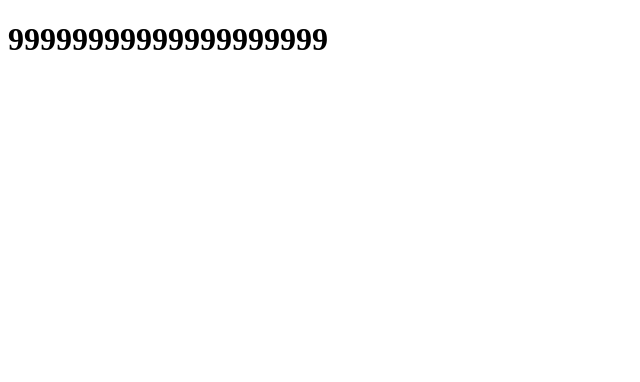
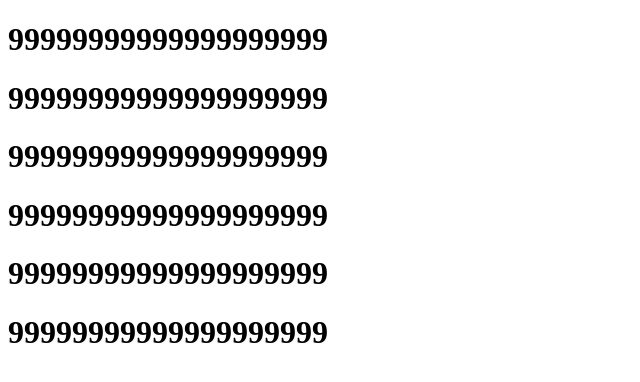
Before and after one commit to lhlovecoding/fengshan, a plain HTML site: page index.html in a window 1280 px wide. Shown: the whole page, without its empty margins (0-640 px from the left). Drawn offline with Linux system fonts and the light colour scheme.

Commit message:
Update index.html

```diff
--- a/index.html
+++ b/index.html
@@ -9,6 +9,11 @@
   <body>
     <div id="box">
       <h1>99999999999999999999</h1>
+      <h1>99999999999999999999</h1>
+      <h1>99999999999999999999</h1>
+      <h1>99999999999999999999</h1>
+      <h1>99999999999999999999</h1>
+      <h1>99999999999999999999</h1>
     </div>
     <script></script>
   </body>
```
